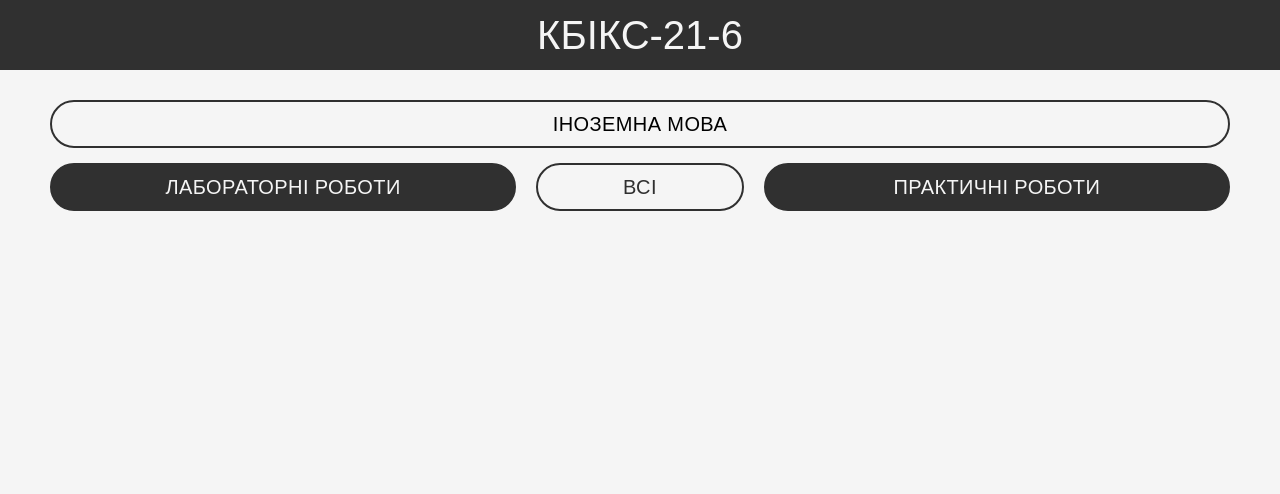
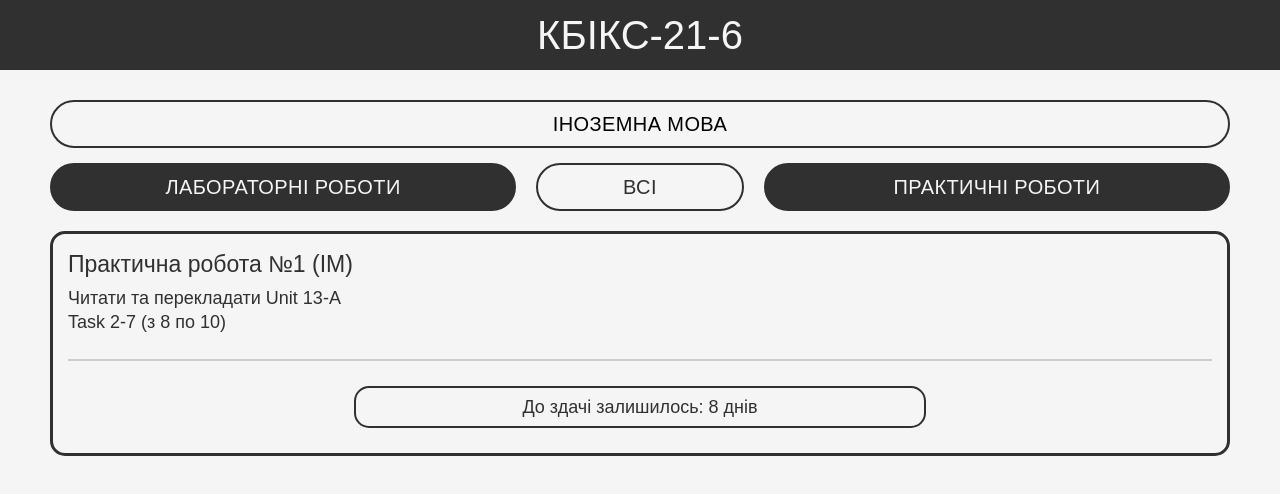
Before and after one commit to Danil6064/kbiks-21-6, a React (Create React App) app: page /subject/0 in a window 1280 px wide. Shown: the top 494 px of the page. Built offline with nearby package versions, Linux system fonts and the light colour scheme; a web font is replaced by a local one.

Commit message:
Added English job

```diff
--- a/src/components/homework/style.css
+++ b/src/components/homework/style.css
@@ -12,6 +12,7 @@
 
     width: 100%;
     margin-bottom: 15px;
+    white-space: pre-wrap
 /*
     position: relative; */
 }
--- a/src/helpers/items/English/practicalWorksIM.js
+++ b/src/helpers/items/English/practicalWorksIM.js
@@ -1,11 +1,12 @@
 import calculateDaysLeft from "./../../calculateDaysLeft";
 
 const PracticalWorksIM = [
-  // {
-  //   classType: "Практична робота №1 (IM)",
-  //   textWork: "Напишіть есе на 150 слів про своє улюблене хобі.",
-  //   countingDays: calculateDaysLeft("04.01.2022"), // Дата сдачи задания
-  // },
+  {
+    classType: "Практична робота №1 (IM)",
+    textWork: "Читати та перекладати Unit 13-A\nTask 2-7 (з 8 по 10)",
+
+    countingDays: calculateDaysLeft("23.02.2023"), // Дата сдачи задания
+  },
 ];
 
 export { PracticalWorksIM };
```
